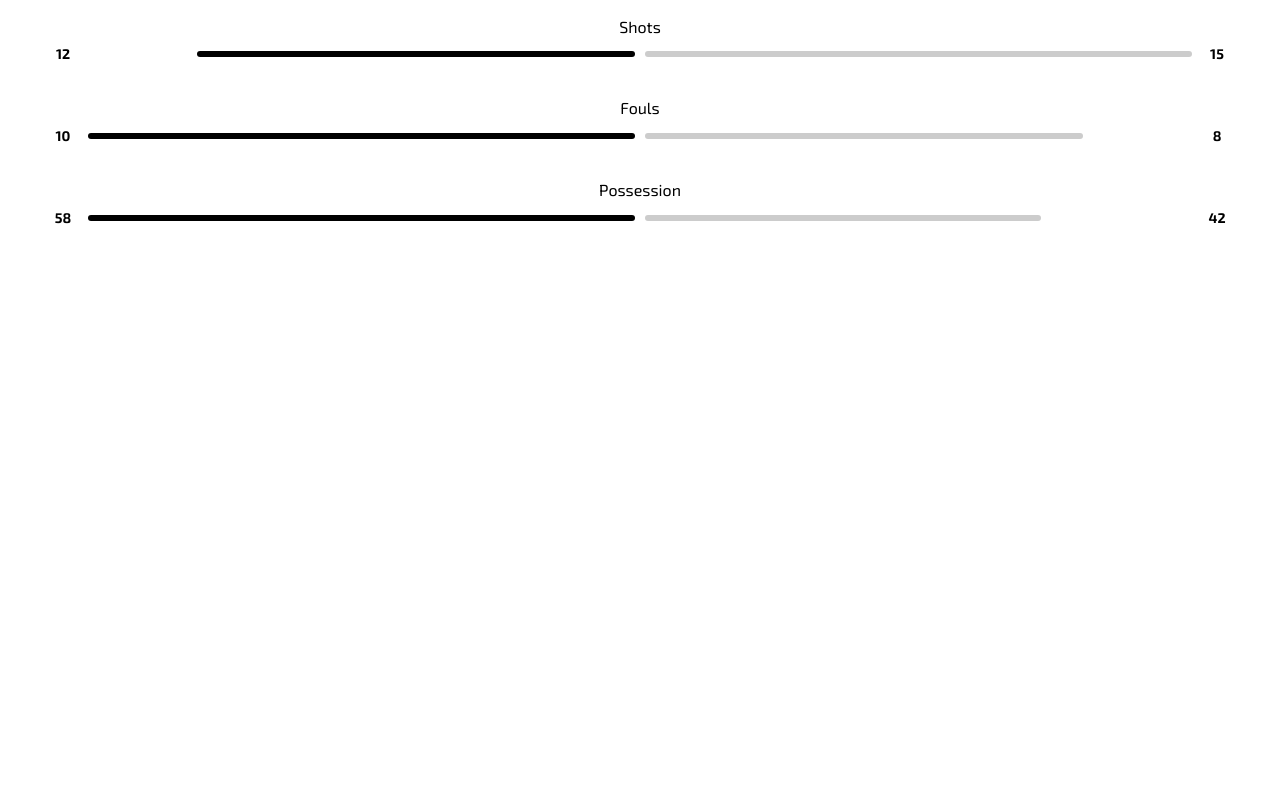
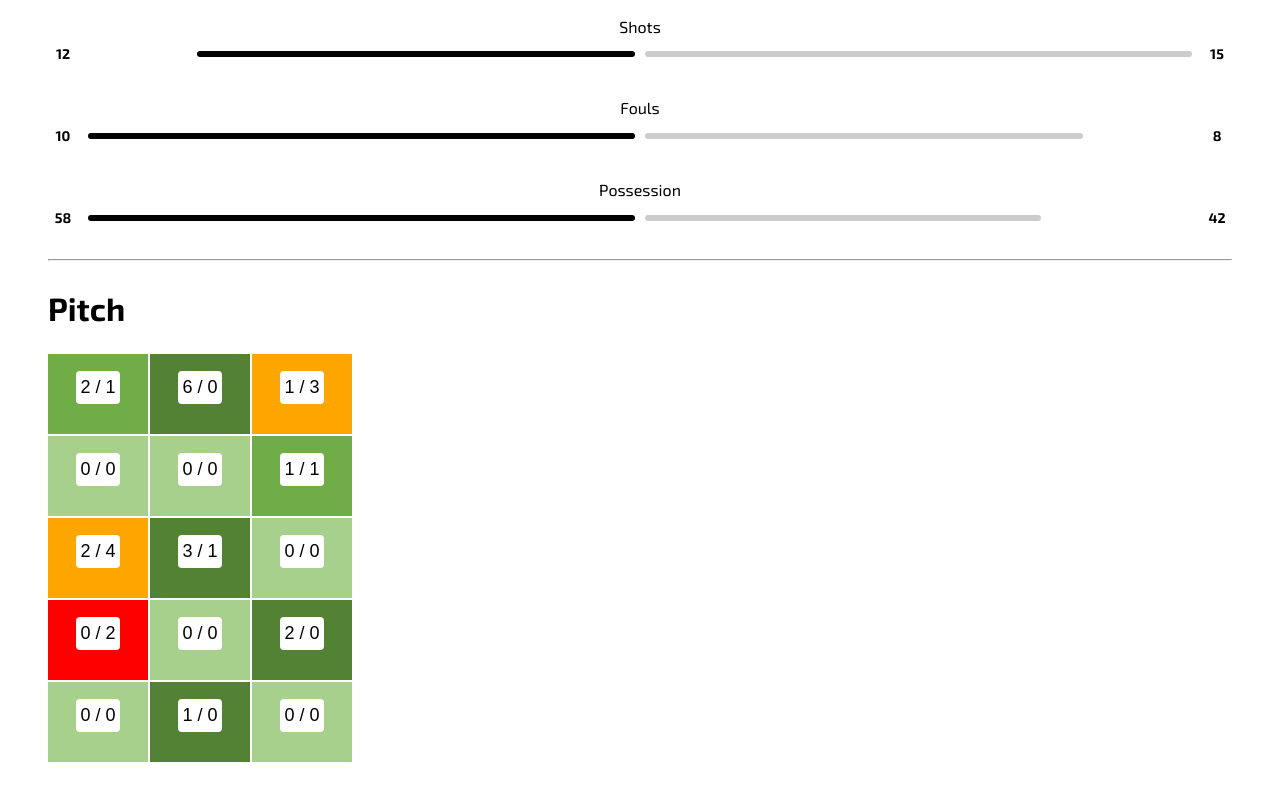
Before and after one commit to null-none/stats-ui, a plain HTML site: page index.html in a window 1280 px wide. Shown: the part 1780-2580 px from the top of the page. Before the commit the page ends 2087 px from the top, so only its background shows below. Drawn offline with Linux system fonts and the light colour scheme.

Commit message:
Added pitch

```diff
--- a/index.html
+++ b/index.html
@@ -156,15 +156,29 @@
     <hr />
     <h1>Bars</h1>
     <div id="bars"></div>
-
     <script src="bars.js"></script>
     <script>
-const data = `Label,TeamA,TeamB
+      const data = `Label,TeamA,TeamB
 Blocks,7,26
 Shots,12,15
 Fouls,10,8
 Possession,58,42`;
-Bars.render("bars", data);
+      Bars.render("bars", data);
+    </script>
+
+    <hr />
+    <h1>Pitch</h1>
+    <div id="pitch"></div>
+    <script src="pitch.js"></script>
+    <script>
+      const csvData = `
+      2:1,6:0,1:3
+      0:0,0:0,1:1
+      2:4,3:1,0:0
+      0:2,0:0,2:0
+      0:0,1:0,0:0
+    `;
+      Pitch.render("pitch", csvData);
     </script>
   </body>
 </html>
--- /dev/null
+++ b/pitch.js
@@ -0,0 +1,53 @@
+
+const Pitch = (function () {
+  function parseCSV(csv) {
+    const lines = csv.trim().split("\n");
+    return lines.map(line => {
+      return line.split(",").map(cell => {
+        const [good, bad] = cell.split(":").map(Number);
+        return { good: good || 0, bad: bad || 0 };
+      });
+    });
+  }
+
+  function getColor(good, bad) {
+    const total = good + bad;
+    const ratio = total > 0 ? good / total : null;
+    if (ratio === null) return "stats-pitch-green-1";
+    if (ratio >= 0.75) return "stats-pitch-green-3";
+    if (ratio >= 0.5) return "stats-pitch-green-2";
+    if (ratio >= 0.25) return "stats-pitch-orange";
+    return "stats-pitch-red";
+  }
+
+  function render(containerId, csvData) {
+    const data = parseCSV(csvData);
+    const container = document.getElementById(containerId);
+    container.innerHTML = "";
+
+    const pitch = document.createElement("div");
+    pitch.className = "stats-pitch";
+
+    data.forEach((row, y) => {
+      row.forEach((cell, x) => {
+        const zone = document.createElement("div");
+        const colorClass = getColor(cell.good, cell.bad);
+        zone.className = `stats-pitch-zone ${colorClass}`;
+
+        const debugText = `${cell.good} / ${cell.bad}`;
+        const label = document.createElement("span");
+        label.className = "stats-pitch-label";
+        label.textContent = debugText;
+        zone.appendChild(label);
+
+        pitch.appendChild(zone);
+      });
+    });
+
+    container.appendChild(pitch);
+  }
+
+  return {
+    render
+  };
+})();
--- a/style.css
+++ b/style.css
@@ -191,3 +191,49 @@
 .stats-bar-right-wrapper {
   justify-content: flex-start;
 }
+
+.stats-pitch {
+  display: grid;
+  grid-template-columns: repeat(3, 100px);
+  grid-template-rows: repeat(5, 80px);
+  gap: 2px;
+  background: white;
+  border: 0px solid #333;
+  width: fit-content;
+}
+
+.stats-pitch-zone {
+  display: flex;
+  align-items: center;
+  justify-content: center;
+  color: white;
+  font-family: sans-serif;
+  position: relative;
+}
+
+.stats-pitch-green-1 {
+  background-color: #a8d08d;
+}
+.stats-pitch-green-2 {
+  background-color: #70ad47;
+}
+.stats-pitch-green-3 {
+  background-color: #548235;
+}
+.stats-pitch-red {
+  background-color: red;
+}
+.stats-pitch-orange {
+  background-color: orange;
+}
+
+.stats-pitch-label {
+  position: absolute;
+  bottom: 30px;
+  font-size: 12px;
+  background: #fff;
+  color: black;
+  padding: 2px 4px;
+  border-radius: 4px;
+  font-size: 18px;
+}
```
